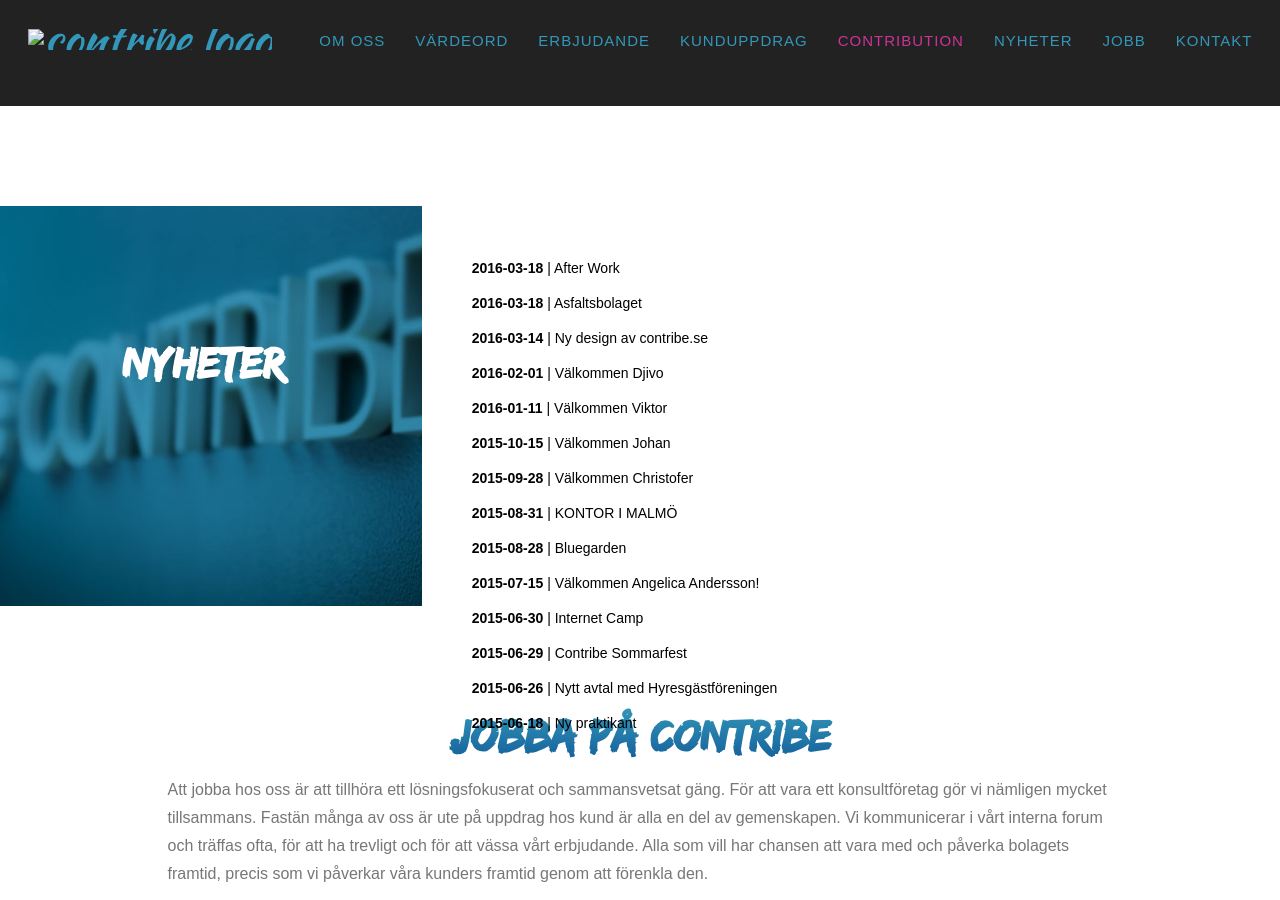
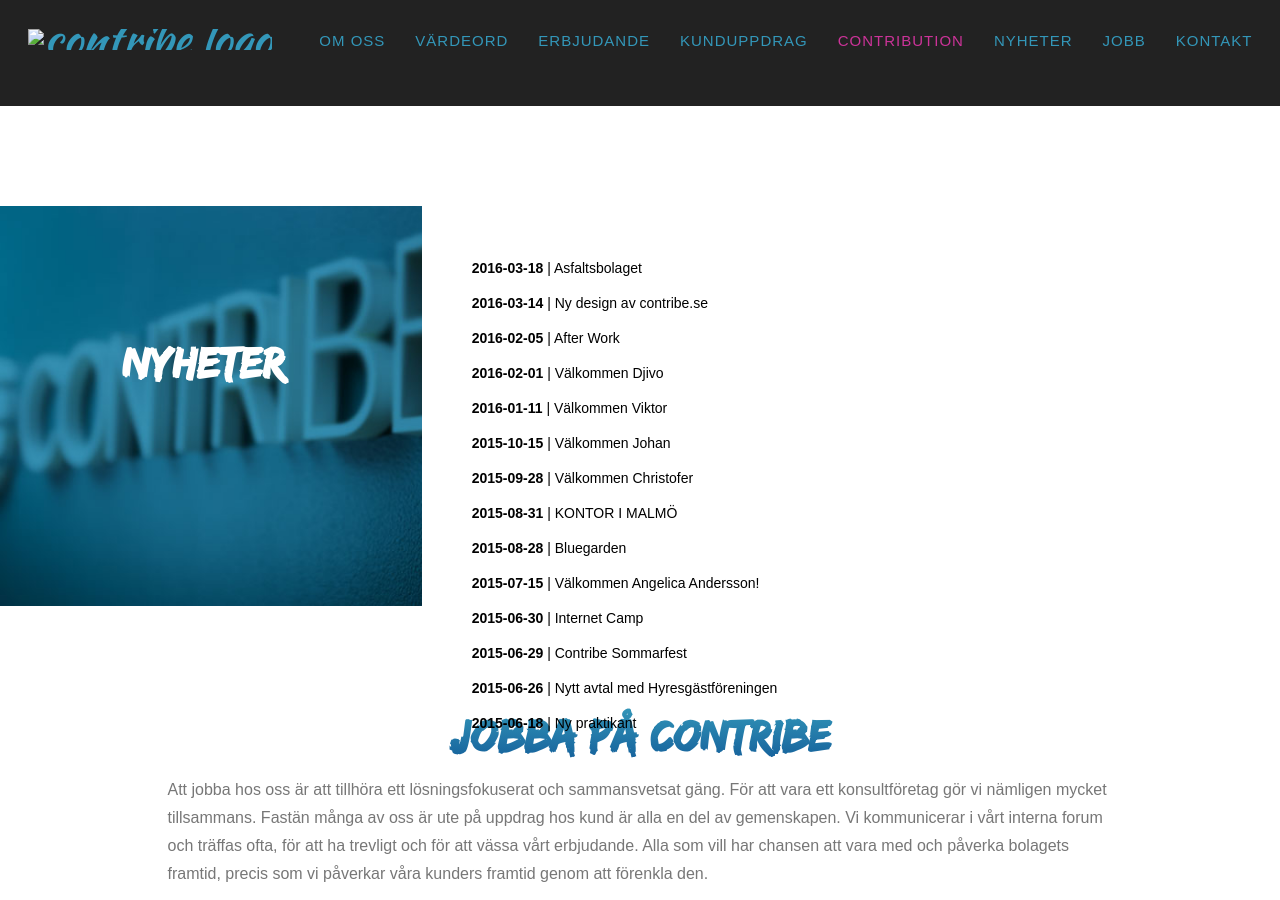
Before and after one commit to contribe/contribe, a Jekyll site: the page built from _posts/2016-03-18-after-work.md, in a window 1280 px wide and 900 px high, scrolled down 4273 px. Built offline with Jekyll 4.4.1, drawn with Linux system fonts in a browser that asks for light colours; nearby versions of some CDN libraries; some web fonts are replaced.

Commit message:
Created 2016-03-18-after-work.md

```diff
--- a/_posts/2016-03-18-after-work.md
+++ b/_posts/2016-03-18-after-work.md
@@ -1,10 +1,10 @@
 ---
 layout: default
 category: blog
-date: "2016-03-18 17:11 +0100"
+date: "2016-02-05 17:11 +0100"
 published: true
-"modal-id": enter blog post number here
+"modal-id": "20"
 title: After Work
 ---
 
-Igår körde vi en mycket trevlig och uppskattad After Work i Karlskrona tillsammans med våra vänner <a href="http://www.citynetwork.se" target="_blank">City Network</a> och Whtson. Över 70 personer tog del av god mat, dryck och mingel!
+Igår körde vi en mycket trevlig och uppskattad After Work i Karlskrona tillsammans med våra vänner <a href="http://www.citynetwork.se" target="_blank">City Network</a> och <a href="https://whtson.com" target="_blank">Whtson</a>. Över 70 personer tog del av god mat, dryck och mingel!
```
